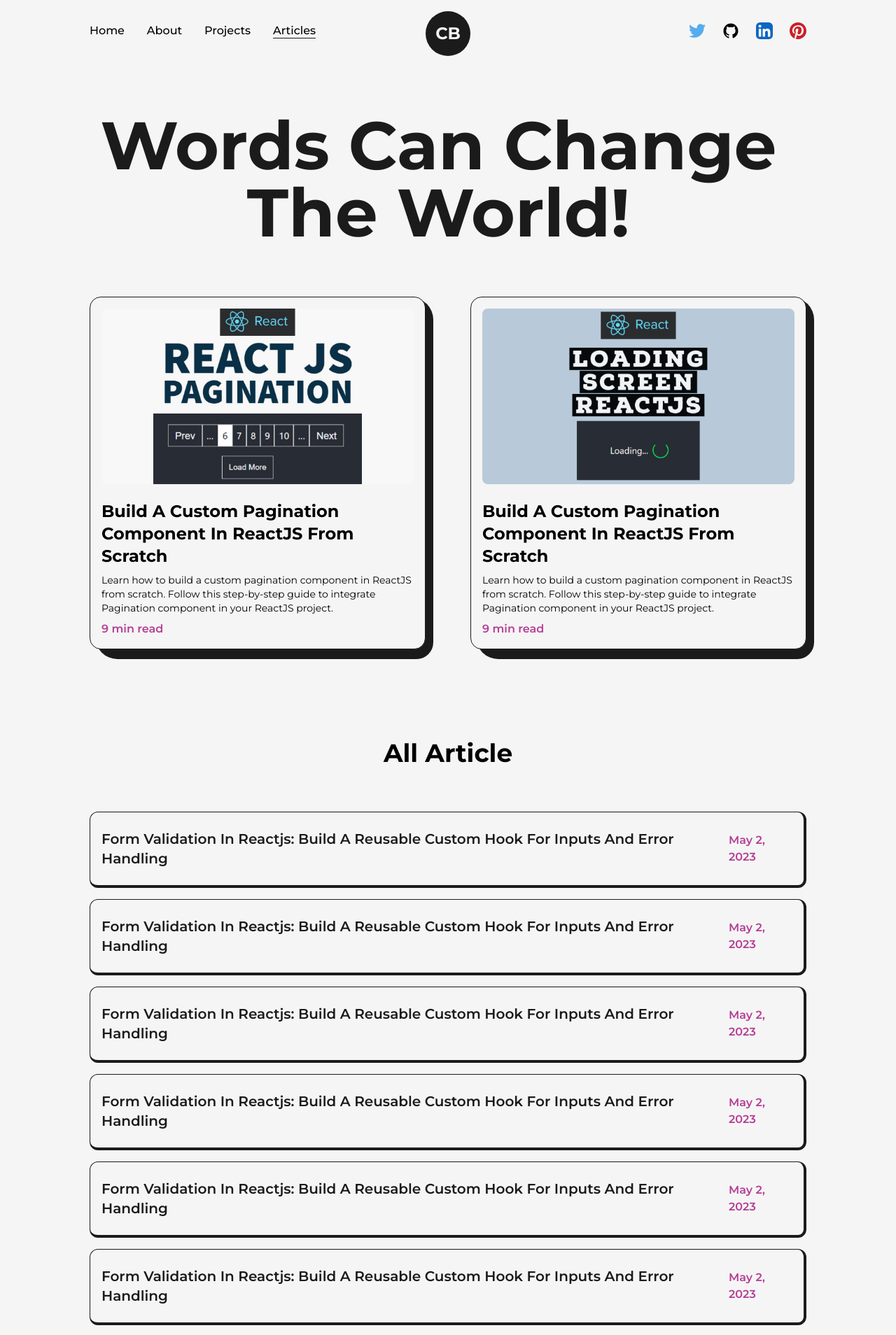
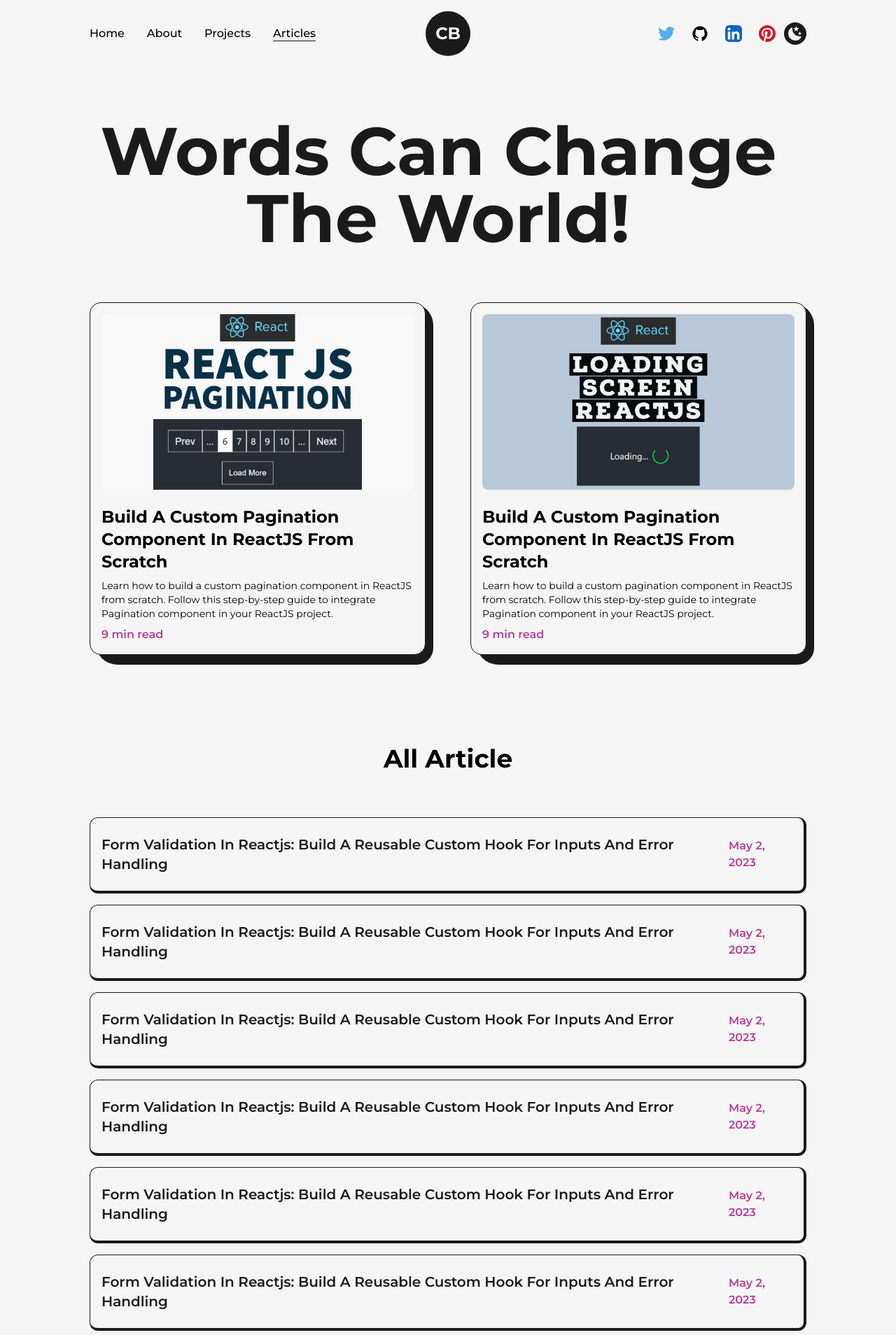
Before and after one commit to Orezy01/portfolio, a Next.js app: page /articles in a window 1280 px wide. Shown: the top 1908 px of the page at 70% size. Built offline with nearby package versions, Linux system fonts and the light colour scheme.

Commit message:
working on the page's theme

```diff
--- a/src/components/AnimatedTexts.js
+++ b/src/components/AnimatedTexts.js
@@ -30,9 +30,9 @@ const singleWord = {
 
 const AnimatedTexts = ({ text, className = "" }) => {
   return (
-    <div className="w-full mx-auto py-2 flex items-center justify-center text-center overflow-hidden">
+    <div className="w-full mx-auto py-2 flex items-center justify-center text-center overflow-hidden dark:text-light">
       <motion.h1
-        className={`inline-block w-full font-bold text-dark capitalize text-8xl ${className}`}
+        className={`inline-block w-full font-bold text-dark capitalize text-8xl dark:text-light ${className}`}
         variants={quote}
         initial="initial"
         animate="animate"
--- a/src/components/Footer.js
+++ b/src/components/Footer.js
@@ -3,11 +3,11 @@ import Layout from "./Layout";
 import Link from "next/link";
 const Footer = () => {
   return (
-    <footer className="w-full border-t-2 border-solid border-dark font-medium text-lg ">
+    <footer className="w-full border-t-2 border-solid border-dark font-medium text-lg dark:text-light dark:border-light">
       <Layout className="py-8 flex items-center justify-between">
         <span>{new Date().getFullYear()} &copy; All Rights Reserved.</span>
         <div className="flex items-center">
-          Built with <span className="text-primary text-2xl px-1">&#9825;</span>{" "}
+          Built with <span className="text-primary dark:text-primaryDark text-2xl px-1">&#9825;</span>{" "}
           by&nbsp;
           <Link href="#" className="underline underline-offset-2">
             Ogunfowora Ore
--- a/src/components/HireMe.js
+++ b/src/components/HireMe.js
@@ -7,10 +7,10 @@ const HireMe = () => {
     <div>
       <div className="fixed left-4 bottom-4 flex items-center overflow-hidden">
         <div className="w-48 h-auto flex items-center justify-center relative">
-          <CircularText className={"fill-dark animate-spin-slow"} />
+          <CircularText className={"fill-dark animate-spin-slow dark:fill-light"} />
           <Link
             href="mailto:orezyjosh@gmail.com"
-            className="flex items-center justify-center absolute left-1/2 top-1/2 -translate-x-1/2 -translate-y-1/2 bg-dark text-light shadow-lg border border-solid border-dark w-20 h-20 rounded-full font-semibold hover:bg-light hover:text-dark"
+            className="flex items-center justify-center absolute left-1/2 top-1/2 -translate-x-1/2 -translate-y-1/2 bg-dark text-light shadow-lg border border-solid border-dark w-20 h-20 rounded-full font-semibold hover:bg-light hover:text-dark dark:bg-light dark:text-dark hover:dark:bg-dark hover:dark:text-light hover:dark:border-light"
           >
             Hire Me
           </Link>
--- a/src/components/Layout.js
+++ b/src/components/Layout.js
@@ -3,7 +3,7 @@ import React from "react";
 const Layout = ({ children, className = "" }) => {
   return (
     <div
-      className={`w-full h-full inline-block z-0 bg-light p-32  ${className}`}
+      className={`w-full h-full inline-block z-0 bg-light p-32 dark:bg-dark  ${className}`}
     >
       {children}
     </div>
--- a/src/components/Logo.js
+++ b/src/components/Logo.js
@@ -9,7 +9,7 @@ const Logo = () => {
     <div className="flex items-center justify-center mt-2">
       <MotionLink
         href={"/"}
-        className="w-16 h-16 bg-dark text-light flex items-center justify-center rounded-full text-2xl font-bold"
+        className="w-16 h-16 bg-dark text-light dark:border-light border border-solid border-transparent flex items-center justify-center rounded-full text-2xl font-bold"
         whileHover={{
           backgroundColor: [
             "#121212",
--- a/src/components/NavBar.js
+++ b/src/components/NavBar.js
@@ -2,8 +2,9 @@ import Link from "next/link";
 import React from "react";
 import Logo from "./Logo";
 import { useRouter } from "next/router";
-import { TwitterIcon, GithubIcon, LinkedInIcon, PinterestIcon } from "./Icons";
+import { TwitterIcon, GithubIcon, LinkedInIcon, PinterestIcon, SunIcon, MoonIcon } from "./Icons";
 import { motion } from "framer-motion";
+import useThemeSwitch from "@/hooks/useThemeSwitch";
 
 const CustomerLink = ({ href, title, className = "" }) => {
   const router = useRouter();
@@ -12,7 +13,7 @@ const CustomerLink = ({ href, title, className = "" }) => {
     <Link href={href} className={`${className} relative group`}>
       {title}
       <span
-        className={`h-[1px] inline-block w-0 bg-dark absolute left-0 -bottom-0.5 group-hover:w-full transition-[width] ease duration-300
+        className={`h-[1px] inline-block w-0 bg-dark absolute left-0 -bottom-0.5 group-hover:w-full transition-[width] ease duration-300 dark:bg-light
         ${router.asPath === href ? "w-full" : "w-0"}
         `}
       >
@@ -23,8 +24,10 @@ const CustomerLink = ({ href, title, className = "" }) => {
 };
 
 const NavBar = () => {
+
+  const [mode, setMode] = useThemeSwitch()
   return (
-    <header className="w-full px-32 py-8 font-medium flex items-center justify-between">
+    <header className="w-full px-32 py-8 font-medium flex items-center justify-between dark:text-light">
       <nav>
         <CustomerLink href="/" title="Home" className="mr-4" />
         <CustomerLink href="/about" title="About" className="mx-4" />
@@ -86,6 +89,15 @@ const NavBar = () => {
           <DribbbleIcon />
         </motion.a>
          */}
+
+         <button
+         className={`ml-3 flex items-center justify-center rounded-full p-1 ${ mode === 'light' ? 'bg-dark text-light': 'bg-light text-dark' }`}
+         onClick={() => setMode(mode === 'light' ? 'dark' : 'light')}
+         >
+         {
+          mode === 'dark' ? <SunIcon className={"fill-dark"} /> : <MoonIcon className={"fill-dark"} />
+         }
+         </button>
       </nav>
 
       <div className="absolute left-[50%] top-2 translate-x-[-50%]">
--- /dev/null
+++ b/src/hooks/useThemeSwitch.js
@@ -0,0 +1,52 @@
+import React, { useEffect, useState } from "react";
+
+// theme switch custom hook
+const useThemeSwitch = () => {
+  const preferDarkQuery = "(prefer-color-scheme: dark)";
+  const [mode, setMode] = useState("");
+
+  useEffect(() => {
+    const mediaQuery = window.matchMedia(preferDarkQuery);
+    const userPrefrence = window.localStorage.getItem("theme");
+
+    function handleChange() {
+      if (userPrefrence) {
+        let check = userPrefrence === "dark" ? "dark" : "light";
+        setMode(check);
+        if (check === "dark") {
+          document.documentElement.classList.add("dark");
+        } else {
+          document.documentElement.classList.remove("dark");
+        }
+      } else {
+        let check = mediaQuery.matches ? "dark" : "light";
+        setMode(check);
+        window.localStorage.setItem("theme", check);
+
+        if (check === "dark") {
+          document.documentElement.classList.add("dark");
+        } else {
+          document.documentElement.classList.remove("dark");
+        }
+      }
+    }
+
+    handleChange();
+
+    mediaQuery.addEventListener("change", handleChange);
+    return () => mediaQuery.removeEventListener("change", handleChange);
+  }, []);
+
+  useEffect(() => {
+    if (mode === "dark") {
+      window.localStorage.setItem("theme", "dark");
+      document.documentElement.classList.add("dark");
+    } else {
+      window.localStorage.setItem("theme", "light");
+      document.documentElement.classList.remove("dark");
+    }
+  }, [mode]);
+  return [mode, setMode];
+};
+
+export default useThemeSwitch;
--- a/src/pages/_app.js
+++ b/src/pages/_app.js
@@ -18,7 +18,7 @@ export default function App({ Component, pageProps }) {
       <meta name="viewport" content="width=device-width, initial-scale=1" />
         <link rel="icon" href="/favicon.ico" />
     </Head>
-    <main className={`${montserrat.variable} font-mont bg-light w-full min-h-screen `}>
+    <main className={`${montserrat.variable} font-mont bg-light dark:bg-dark w-full min-h-screen `}>
       <NavBar />
       <Component {...pageProps}
    />
--- a/src/pages/articles.js
+++ b/src/pages/articles.js
@@ -1,4 +1,4 @@
-import React from 'react'
+import React, { useRef } from 'react'
 import Head from 'next/head'
 import Layout from '@/components/Layout'
 import AnimatedTexts from '@/components/AnimatedTexts'
@@ -7,21 +7,76 @@ import Link from 'next/link'
 import article1 from "../../public/images/articles/pagination component in reactjs.jpg"
 import article2 from "../../public/images/articles/create loading screen in react js.jpg"
 import article3 from "../../public/images/articles/create modal component in react using react portals.png"
-import { motion } from 'framer-motion'
+import article4 from "../../public/images/articles/form validation in reactjs using custom react hook.png"
+import article5 from "../../public/images/articles/smooth scrolling in reactjs.png"
+import { motion, useMotionValue } from 'framer-motion'
 
-const FramerImg = motion(Image)
+const FramerImg = motion(Image);
+
+const MovingImg = ({title, img, link}) => {
+
+  const x = useMotionValue(0);
+  const y = useMotionValue(0);
+  const imgRef = useRef(null);
+
+  function handleMouse(e) {
+    imgRef.current.style.display = "inline-block";
+    x.set(e.pageX);
+    y.set(-10);
+  }
+
+  function handleMouseLeave(e) {
+    imgRef.current.style.display = "none";
+    x.set(0);
+    y.set(0);
+  }
+
+    return(
+      <Link
+      href={link}
+      target='_blank'
+      onMouseMove={handleMouse}
+      onMouseLeave={handleMouseLeave}
+      >
+      <h2 className='capitalize text-xl font-semibold hover:underline'>{title}</h2>
+      <FramerImg
+       ref={imgRef}
+        src={img}
+         alt={title}
+          className='w-96 h-auto hidden absolute rounded-lg z-10'
+           style={{x:x, y:y}}
+           whileInView={{
+            opacity: 1,
+            transition: {duration: 0.2}
+           }}
+           initial={{
+            opacity: 0
+           }}
+            />
+      </Link>
+    )
+}
 
 const Article = ({img, title, date, link}) => {
    return(
-    <li className='relative w-full p-4 py-6 my-4 rounded-xl flex items-center justify-between bg-light text-dark first:mt-0 border border-solid border-dark border-r-4 border-b-4'>
-      <Link
-      href={link}
-      target='_blank'
-      >
-      <h2 className='capitalize text-xl font-semibold hover:underline'>{title}</h2>
-      </Link>
+    <motion.li
+    initial={{
+      y: 200
+    }}
+    whileInView={{
+      y:0,
+      transition: {
+        duration: 0.5,
+        ease: "easeInOut"
+      }
+    }}
+    viewport={{
+      once: true
+    }}
+     className='relative w-full p-4 py-6 my-4 rounded-xl flex items-center justify-between bg-light text-dark first:mt-0 border border-solid border-dark border-r-4 border-b-4'>
+      <MovingImg title={title} img={img} link={link} />
       <span className='text-primary font-semibold pl-4'>{date}</span>
-    </li>
+    </motion.li>
    )
 }
 
@@ -101,14 +156,14 @@ const article = () => {
 
               <Article
                 title={`Form Validation In Reactjs: Build A Reusable Custom Hook For Inputs And Error Handling`}
-                img={article3}
+                img={article4}
                 date={`May 2, 2023`}
                 link={`/`}
               />
 
               <Article
                 title={`Form Validation In Reactjs: Build A Reusable Custom Hook For Inputs And Error Handling`}
-                img={article3}
+                img={article5}
                 date={`May 2, 2023`}
                 link={`/`}
               />
--- a/src/pages/index.js
+++ b/src/pages/index.js
@@ -17,7 +17,7 @@ export default function Home() {
         <meta name="description" content="Generated by create next app" />
 
       </Head>
-      <main className='flex items-center text-dark w-full min-h-screen'>
+      <main className='flex items-center text-dark w-full min-h-screen dark:text-light'>
         <Layout className='pt-0'>
           <div className="flex items-center justify-between w-full">
             <div className='w-1/2'>
@@ -29,10 +29,10 @@ export default function Home() {
 Explore my latest projects and articles, showcasing my expertise in React.js and web development.</p>
 <div className='flex items-center self-start mt-2'>
   <Link href="/Ore's Resume (1).pdf" target='_blank'
-  className='flex items-center bg-dark text-light p-2.5 px-6 rounded-lg text-lg font-semibold hover:bg-light hover:text-dark border-2 border-solid border-transparent hover:border-dark' download={true}
+  className='flex items-center bg-dark text-light p-2.5 px-6 rounded-lg text-lg font-semibold hover:bg-light hover:text-dark border-2 border-solid border-transparent hover:border-dark dark:bg-light dark:text-dark hover:dark:bg-dark hover:dark:text-light hover:dark:border-light' download={true}
   >Resume <LinkArrow className={"w-6 ml-1"} />
   </Link>
-  <Link href="mailto:orezyjosh@gmail.com" target='_blank' className='ml-4 text-lg font-medium capitalize text-dark underline'>Contact</Link>
+  <Link href="mailto:orezyjosh@gmail.com" target='_blank' className='ml-4 text-lg font-medium capitalize text-dark underline dark:text-light'>Contact</Link>
 </div>
             </div>
           </div>
--- a/tailwind.config.js
+++ b/tailwind.config.js
@@ -3,7 +3,7 @@
 const { fontFamily } = require("tailwindcss/defaultTheme");
 module.exports = {
   content: ["./src/**/*.{js,ts,jsx,tsx,mdx}"],
-
+  darkMode: 'class',
   theme: {
     extend: {
       fontFamily: {
```
Also changed, not shown: src/pages/about.js (+4 -4 lines).
